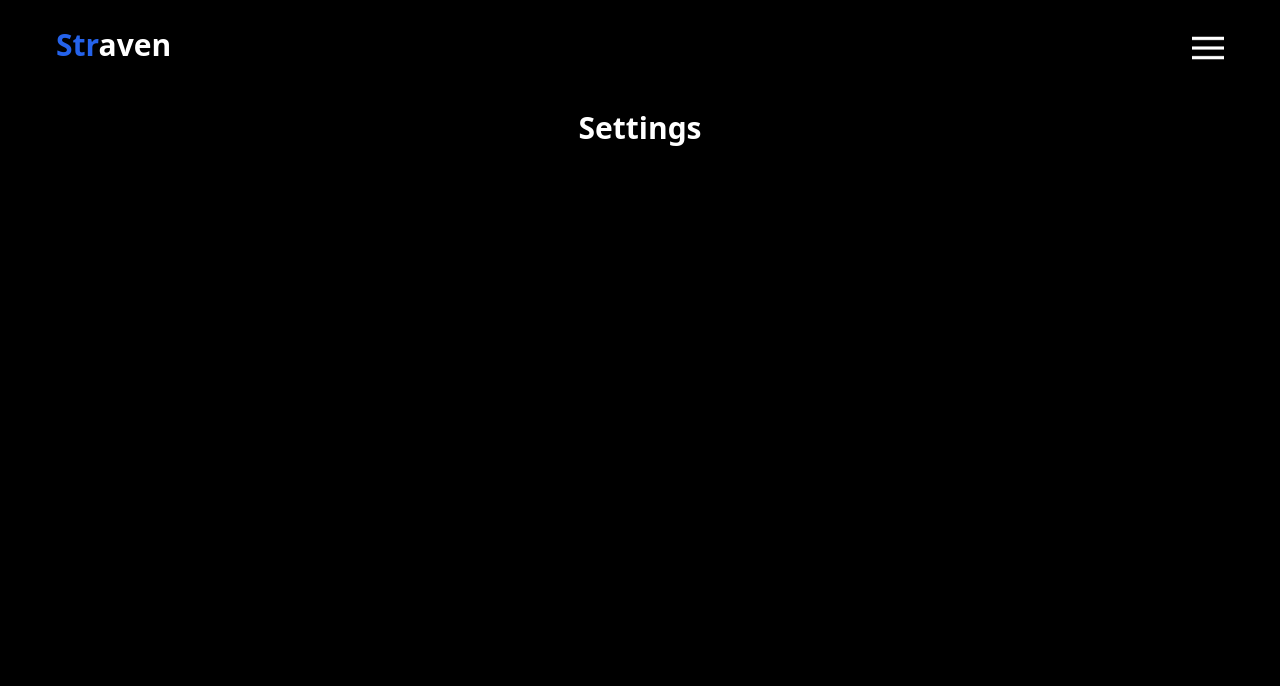
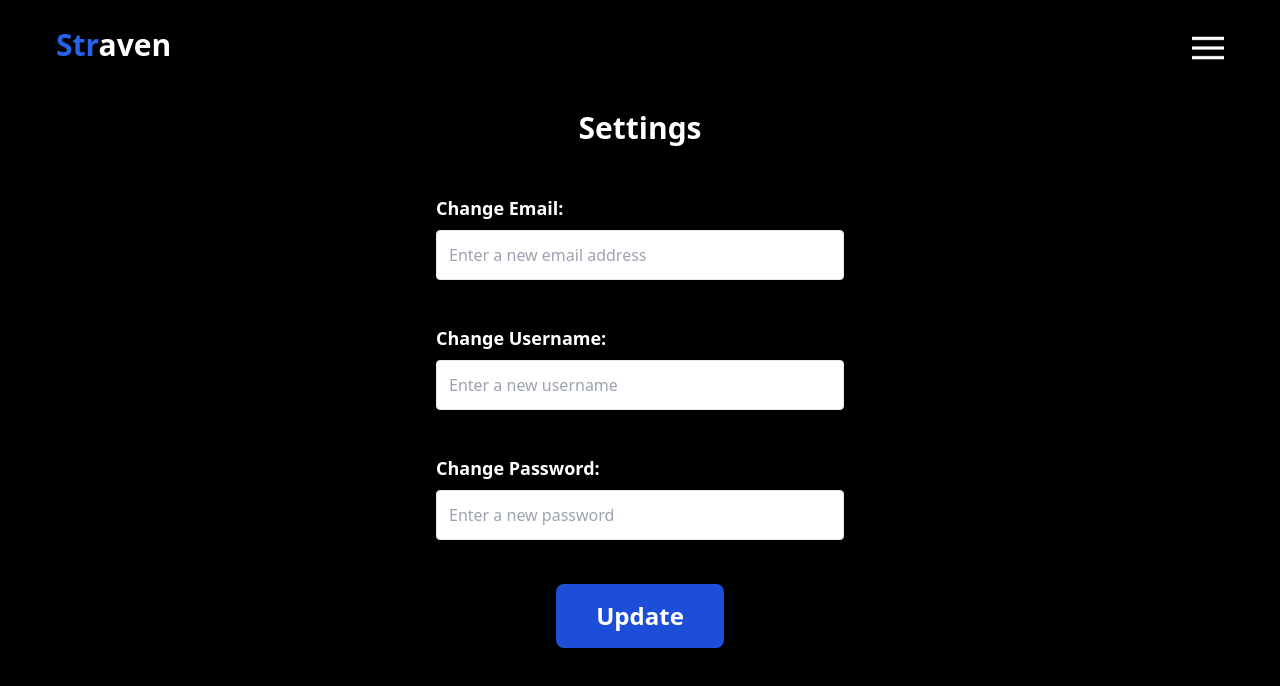
Before and after one commit to Fjean0522/straven, a React (Vite) app in the folder client/: page /settings in a window 1280 px wide. Shown: the top 686 px of the page. Built offline with nearby package versions, Linux system fonts and the light colour scheme; no server answers.

Commit message:
Add logic to allows users to update their info.
Email, User, & password can all be updated.

```diff
--- a/client/src/pages/Settings.tsx
+++ b/client/src/pages/Settings.tsx
@@ -1,12 +1,102 @@
 import Header from "../components/Header"
+import { userRegister } from "./Signup"
+import { API_URL } from "./Home"
+import { useState, ChangeEvent, FormEvent  } from "react"
 
 const Settings = () => {
+  const [formData, setFormData] = useState(userRegister)
+
+  const handleChange = (e: ChangeEvent<HTMLInputElement>) => {
+    setFormData({
+      ...formData,
+      [e.target.name]: e.target.value,
+    })
+  }
+
+  const handleSubmit = async (e: FormEvent) => {
+    e.preventDefault()
+
+    try {
+      const response = await fetch(`${API_URL}/users/profile`, {
+        method: 'PUT',
+        headers: {
+          'Content-Type': 'application/json',
+        },
+        body: JSON.stringify(formData),
+        credentials: 'include'
+      })
+
+      if (response.ok) {
+        window.location.reload()
+      }
+
+    } catch (error) {
+      console.error('Error creating user:', error)
+    }
+  }
+
   return (
     <>
      <Header />
-     <div className="bg-black text-white text-3xl text-center pt-5 font-semibold min-h-screen">
-        Settings
-     </div>
+     <div className='flex flex-col items-center bg-black text-white max-w-full min-h-screen pt-5'>
+        <h1 className="text-3xl font-bold">Settings</h1>
+        <form
+          className='flex flex-col items-center gap-7 rounded-md p-12 md:w-1/2'
+          onSubmit={handleSubmit}
+        >
+          <div className="mb-4 md:w-3/4">
+            <label className="block text-lg font-bold mb-2" htmlFor="email">
+              Change Email:
+            </label>
+            <input
+              className="border rounded w-full py-3 px-3 text-gray-700 focus:outline-blue-500"
+              id="email"
+              type="email"
+              placeholder="Enter a new email address"
+              name="email"
+              value={formData.email}
+              onChange={handleChange}
+            />
+          </div>
+
+          <div className="mb-4 md:w-3/4">
+            <label className="block text-lg font-bold mb-2" htmlFor="username">
+              Change Username:
+            </label>
+            <input
+              className="border rounded w-full py-3 px-3 text-gray-700 focus:outline-blue-500"
+              id="username"
+              type="text"
+              placeholder="Enter a new username"
+              name="username"
+              value={formData.username}
+              onChange={handleChange}
+            />
+          </div>
+
+          <div className="mb-4 md:w-3/4">
+            <label className="block text-lg font-bold mb-2" htmlFor="password">
+              Change Password:
+            </label>
+            <input
+              className="border rounded w-full py-3 px-3 text-gray-700 focus:outline-blue-500"
+              id="password"
+              type="password"
+              placeholder="Enter a new password"
+              name="password"
+              value={formData.password}
+              onChange={handleChange}
+            />
+          </div>
+
+          <button
+            type='submit'
+            className='bg-blue-700 text-white text-2xl font-bold px-10 py-4 rounded-lg hover:bg-blue-600 hover:scale-105'
+          >
+            Update
+          </button>
+        </form>
+      </div>
     </>
   )
 }
--- a/client/src/pages/Signup.tsx
+++ b/client/src/pages/Signup.tsx
@@ -4,7 +4,7 @@ import { API_URL } from './Home'
 import bg_image from '../assets/bg_login_signup.png'
 
 
-const userRegister = {
+ export const userRegister = {
   email: '',
   username: '',
   password: ''
--- a/client/src/pages/WatchList.tsx
+++ b/client/src/pages/WatchList.tsx
@@ -5,7 +5,7 @@ const WatchList = () => {
     <>
      <Header />
      <div className="bg-black text-white text-3xl text-center pt-5 font-semibold min-h-screen">
-        Watch Later
+        Watch List
      </div>
     </>
   )
```
